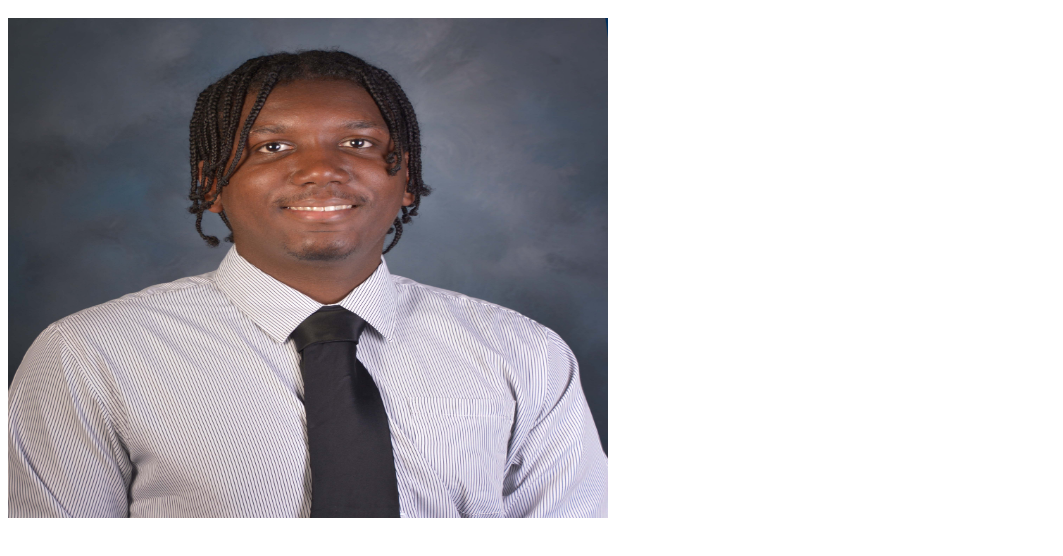
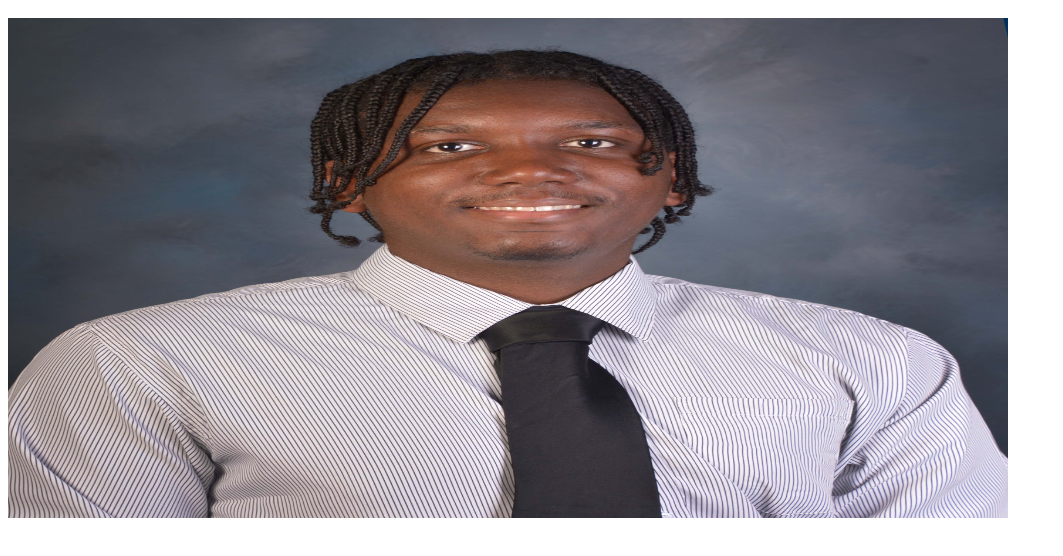
Before and after one commit to marcus2255/marcus2255.github.io, a plain HTML site: page index.html in a window 1280 px wide. Shown: the part 48-604 px from the top of the page, without its empty margins (0-1063 px from the left). Drawn offline with Linux system fonts and the light colour scheme.

Commit message:
Update index.html

```diff
--- a/index.html
+++ b/index.html
@@ -1,6 +1,6 @@
 <html>
     <h1> Marcus's Portfolio</h1>
     <img src="./Badgett_Marcus_2_Workday.jpg"
-     width="600"
+     width="1000"
      height="500"/>
 <html>
```
